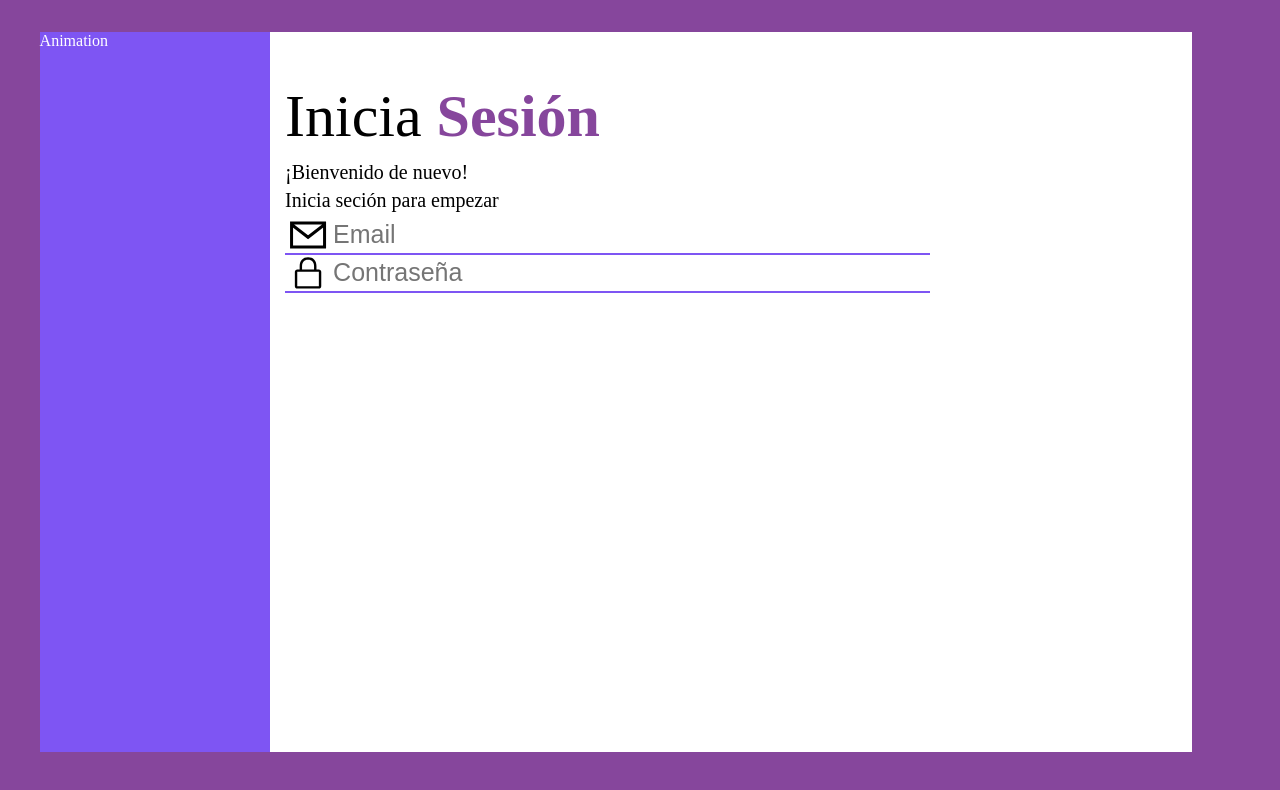
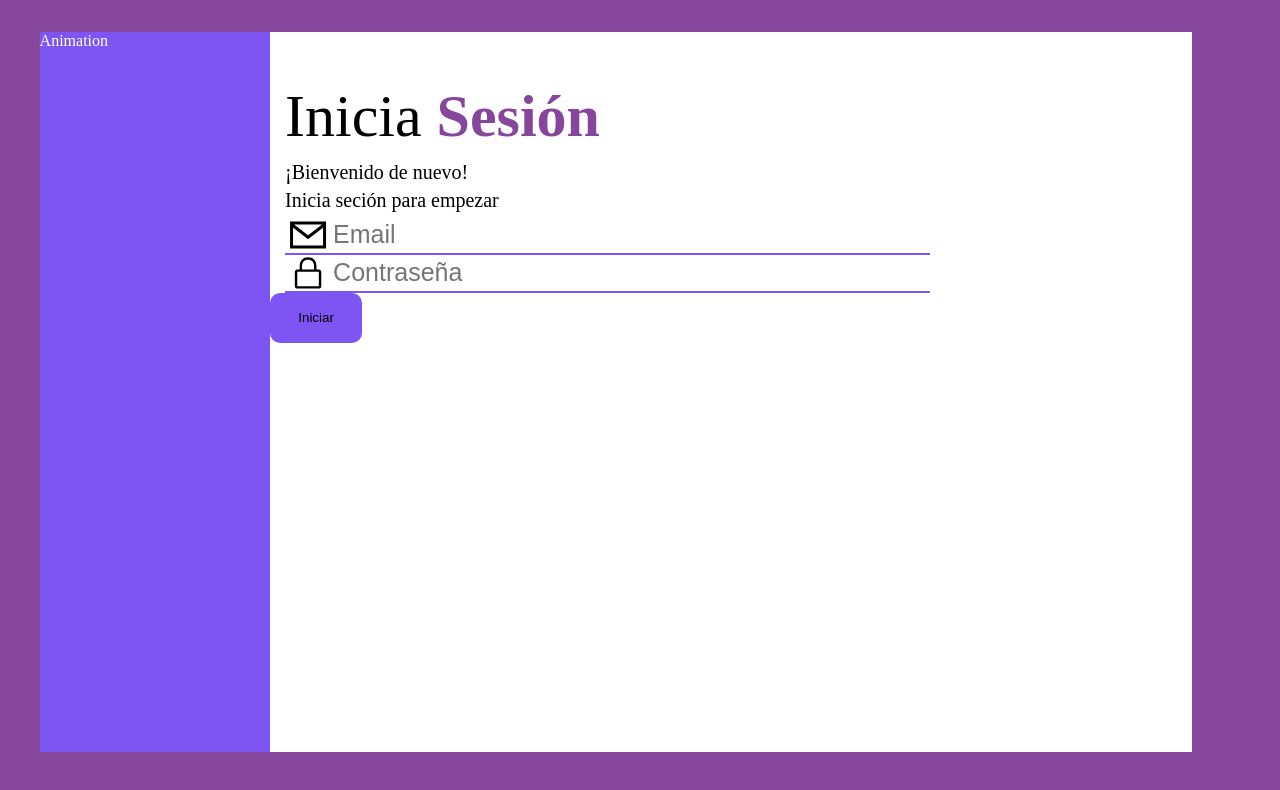
Before and after one commit to Glitch-loop/structure_management_frontend, a React (Vite) app: page / in a window 1280 px wide. Shown: the top 790 px of the page. Built offline with nearby package versions, Linux system fonts and the light colour scheme.

Commit message:
Button Component Created and Styled

```diff
--- /dev/null
+++ b/src/components/Button.jsx
@@ -0,0 +1,20 @@
+import React from 'react';
+import "../styles/login.css";
+
+const Button = ({text, icon}) => {
+	return (
+		<>
+			{icon ? (
+				<>
+
+				</>
+				):(
+				<>
+					<button className="button" type="submit">{text}</button>
+				</>
+				)}
+		</>
+	);
+}
+
+export default Button;
--- a/src/pages/LogInForms.jsx
+++ b/src/pages/LogInForms.jsx
@@ -1,5 +1,6 @@
 import React from 'react';
 import Input from "../components/Input"
+import Button from '../components/Button';
 import * as Yup from "yup";
 import {Formik} from "formik";
 import "../styles/login.css";
@@ -37,6 +38,7 @@ const LogInForms = () => {
 							type="text"
 							placeholder="Contraseña"
 						/>
+						<Button text="Iniciar"/>
 					</>
 				</Formik>
 			</div>
--- a/src/styles/Login.css
+++ b/src/styles/Login.css
@@ -63,3 +63,17 @@ span{
 	font-size: 30px;
 	margin-top: 0px;
 }
+
+.button{
+	width: 10%;
+	height: 50px;
+	background-color: #7E55F3;
+	border-radius: 10px;
+	border: 0px;
+	transition: all 1s;
+}
+.button:hover{
+	transform: translate(0px, -5px);
+	scale: 1.05;
+	cursor: pointer;
+}
```
